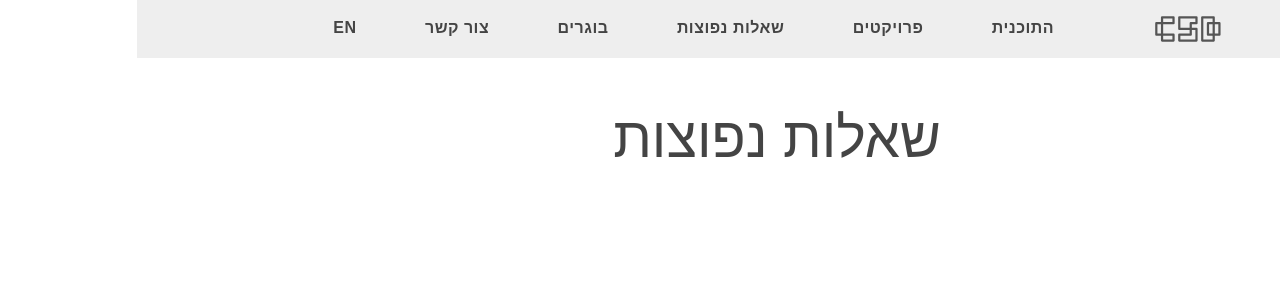
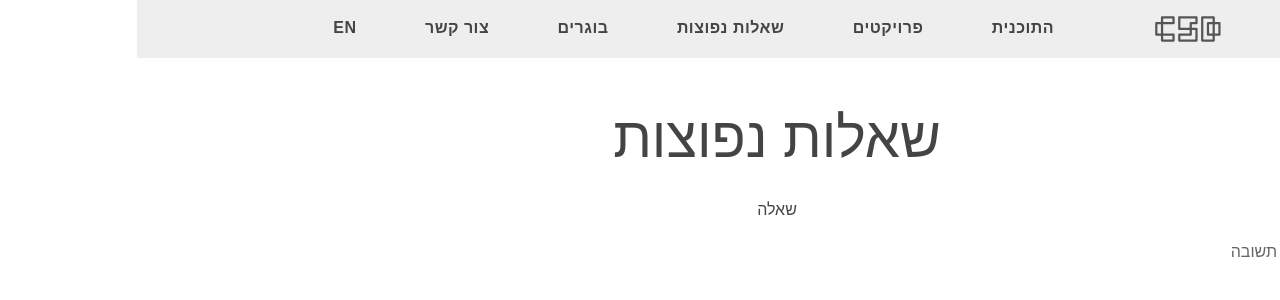
Before and after one commit to bsc-des/csd.degree, a Jekyll site: the page built from faq.html, in a window 1280 px wide. Shown: the top 300 px of the page. Built offline with Jekyll 4.4.1, drawn with Linux system fonts in a browser that asks for light colours; some web fonts are replaced.

Commit message:
FAQ page works!

```diff
--- a/faq.html
+++ b/faq.html
@@ -5,12 +5,13 @@ permalink: /faq/
 ---
 
 <div class="content">
-  {%- for question in site.faq -%}
+  {%- for post in site.posts -%} {% if post.path contains 'faq' %}
   <!-- prettier-ignore -->
   <div>
     <div class="faq">
-      {{ question.title | escape }}
+      {{ post.title | escape }}
+      {{ post.content }}
     </div>
   </div>
-  {% endfor %}
+  {% endif %}{% endfor %}
 </div>
--- a/projects.html
+++ b/projects.html
@@ -27,7 +27,7 @@ permalink: /projects/
 
   <div class="container mb-4">
     <div id="shuffle-grid" class="projects-container row">
-      {%- for post in site.posts -%}
+      {%- for post in site.posts -%} {% if post.path contains 'projects' %}
       <!-- prettier-ignore -->
       <div
         class="grid-brick mt-3 col-6 col-md-4 col-xl-3"
@@ -42,7 +42,7 @@ permalink: /projects/
           </a>
         </div>
       </div>
-      {% endfor %}
+      {% endif %} {% endfor %}
       <div class="col-1 sizer-element"></div>
     </div>
   </div>
```
Lines whose indentation alone changed are shown as unchanged.
